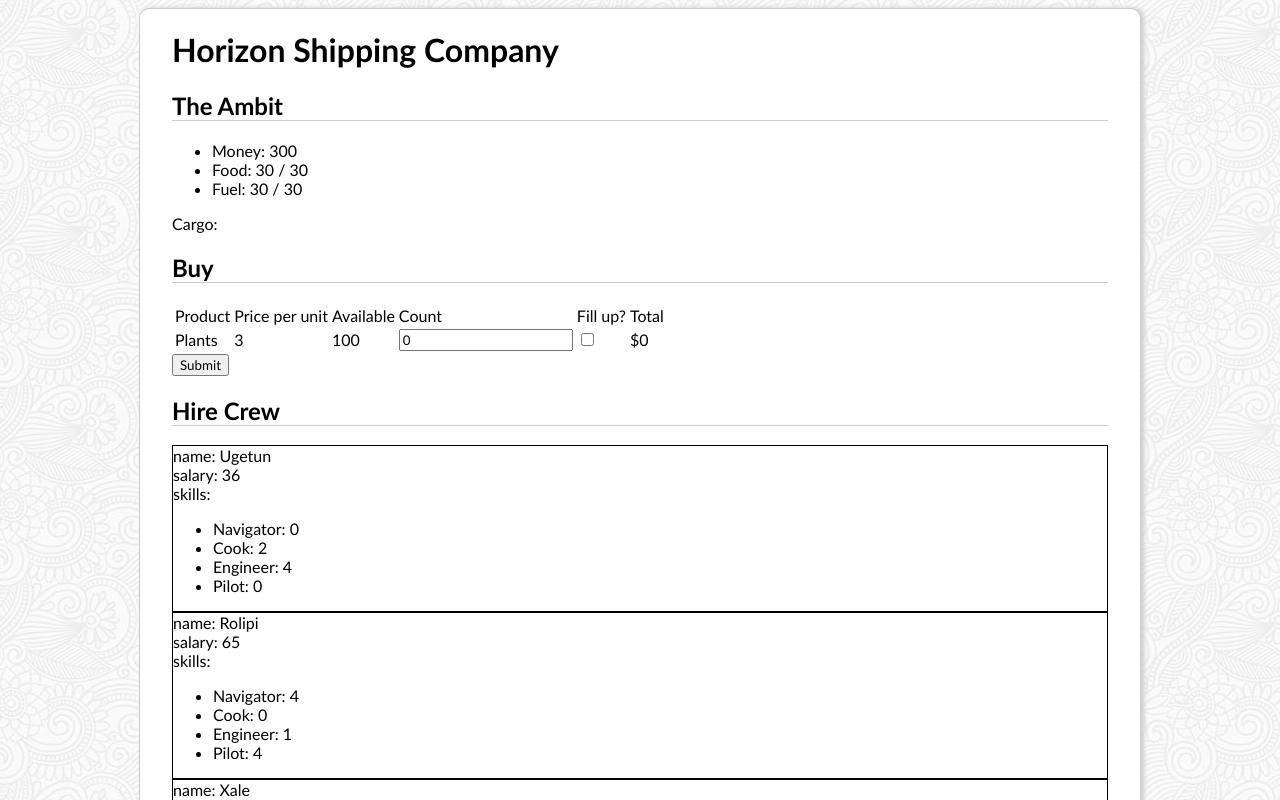
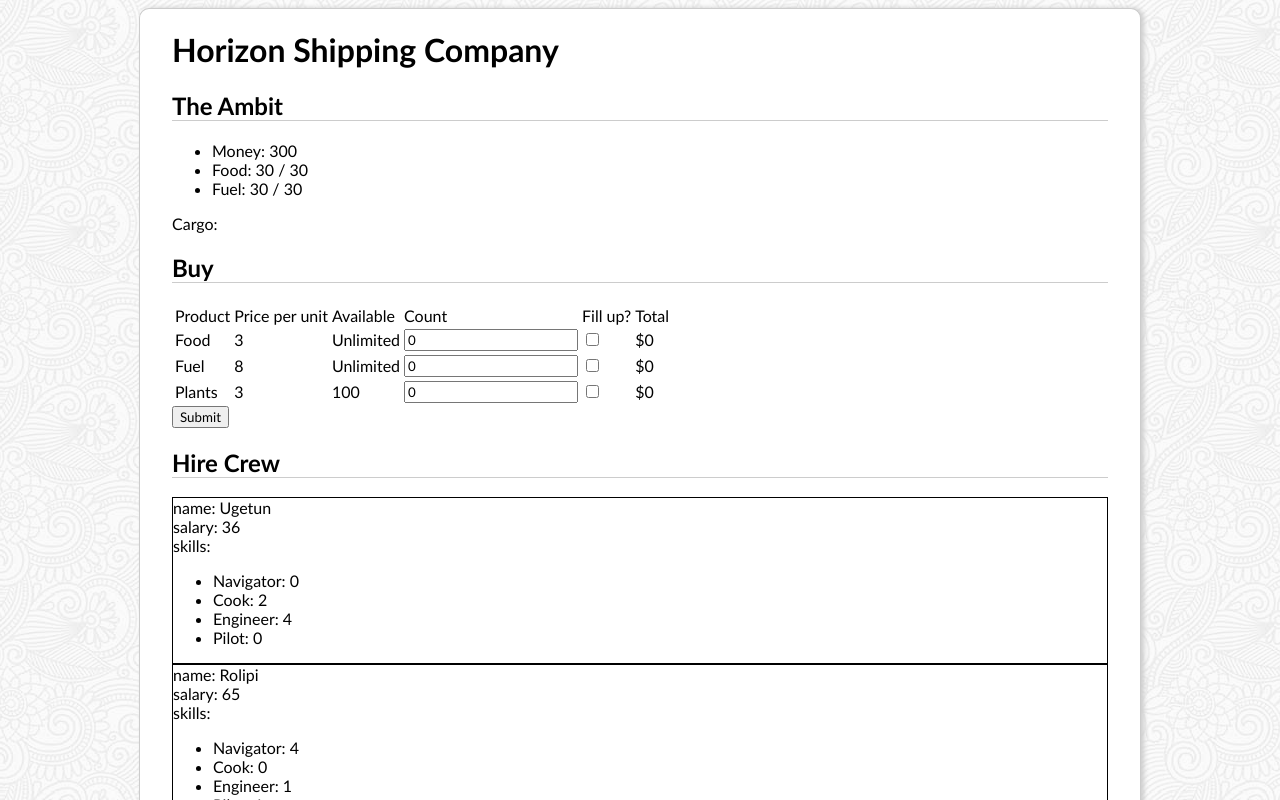
Before and after one commit to maryilewis/hsc, an Angular app: page / in a window 1280 px wide. Shown: the top 800 px of the page. Built offline with nearby package versions, Linux system fonts and the light colour scheme.

Commit message:
fix shop form a little

```diff
--- a/src/app/shop/shop.component.html
+++ b/src/app/shop/shop.component.html
@@ -12,16 +12,36 @@
 			</tr>
 		</thead>
 		<tbody>
-			<ng-container formArrayName="list">
-				<tr *ngFor="let _ of list.controls; index as i">
-					<td>{{inventory[i].good.name}}</td>
-					<td>{{inventory[i].rate}}</td>
-					<td>{{inventory[i].count}}</td>
-					<td><input type="number" step="1" min="0" max="inventory[i].count" [formControlName]="i"></td>
-					<td><input type="checkbox"></td>
-					<td>${{inventory[i].rate * list.value[i]}}</td>
-				</tr>
-			</ng-container>
+			<tr>
+				<td>Food</td>
+				<td>{{foodRate}}</td>
+				<td>Unlimited</td>
+				<td><input type="number" step="1" min="0" formControlName="food"></td>
+				<td><input type="checkbox"></td>
+				<td>${{foodRate * foodControl.value}}</td>
+			</tr>
+			<tr>
+				<td>Fuel</td>
+				<td>{{fuelRate}}</td>
+				<td>Unlimited</td>
+				<td><input type="number" step="1" min="0" formControlName="fuel"></td>
+				<td><input type="checkbox"></td>
+				<td>${{fuelRate * fuelControl.value}}</td>
+			</tr>
+
+			<tr *ngFor="let item of inventory; index as i">
+				<td>{{item.good.name}}</td>
+				<td>{{item.rate}}</td>
+				<td>{{item.count}}</td>
+				<ng-container formArrayName="list">
+					<td>
+						<input type="number" step="1" min="0" max="item.count" [formControlName]="i">
+					</td>
+				</ng-container>
+				<td><input type="checkbox"></td>
+				<td>${{item.rate * listControl.value[i]}}</td>
+			</tr>
+
 		</tbody>
 		<tfoot></tfoot>
 	</table>
--- a/src/app/shop/shop.component.ts
+++ b/src/app/shop/shop.component.ts
@@ -13,10 +13,25 @@ export class ShopComponent implements OnInit {
 
 	public inventoryForm: FormGroup;
 
-	get list(): FormArray {
+	get listControl(): FormArray {
 		return this.inventoryForm.get("list") as FormArray;
 	}
 
+	get foodRate(): number {
+		return 3;
+	}
+
+	get foodControl(): FormControl {
+		return this.inventoryForm.get("food") as FormControl;
+	}
+
+	get fuelRate(): number {
+		return 8;
+	}
+
+	get fuelControl(): FormControl {
+		return this.inventoryForm.get("fuel") as FormControl;
+	}
 
 	constructor(private shipService: ShipService) {
 
@@ -29,14 +44,18 @@ export class ShopComponent implements OnInit {
 			count: 100
 		}];
 
+		const controlArray = this.inventory.map(item => new FormControl(0));
+
 		this.inventoryForm = new FormGroup({
-			list: new FormArray([])
+			list: new FormArray(controlArray),
+			food: new FormControl(0),
+			fuel: new FormControl(0),
 		});
 
-		for (let item of this.inventory) {
-			// initalize to purchasing 0 of each thing
-			this.list.push(new FormControl(0));
-		}
+		// for (let item of this.inventory) {
+		// 	// initalize to purchasing 0 of each thing
+		// 	this.list.push(new FormControl(0));
+		// }
 	}
 
 	/**
@@ -44,7 +63,7 @@ export class ShopComponent implements OnInit {
 	 * Reset the form
 	 */
 	public executeTransaction() {
-		this.list.value.forEach((count, i) => {
+		this.listControl.value.forEach((count, i) => {
 			this.shipService.buyGood(this.inventory[i], count);
 			this.inventory[i].count -= count;
 		});
```
